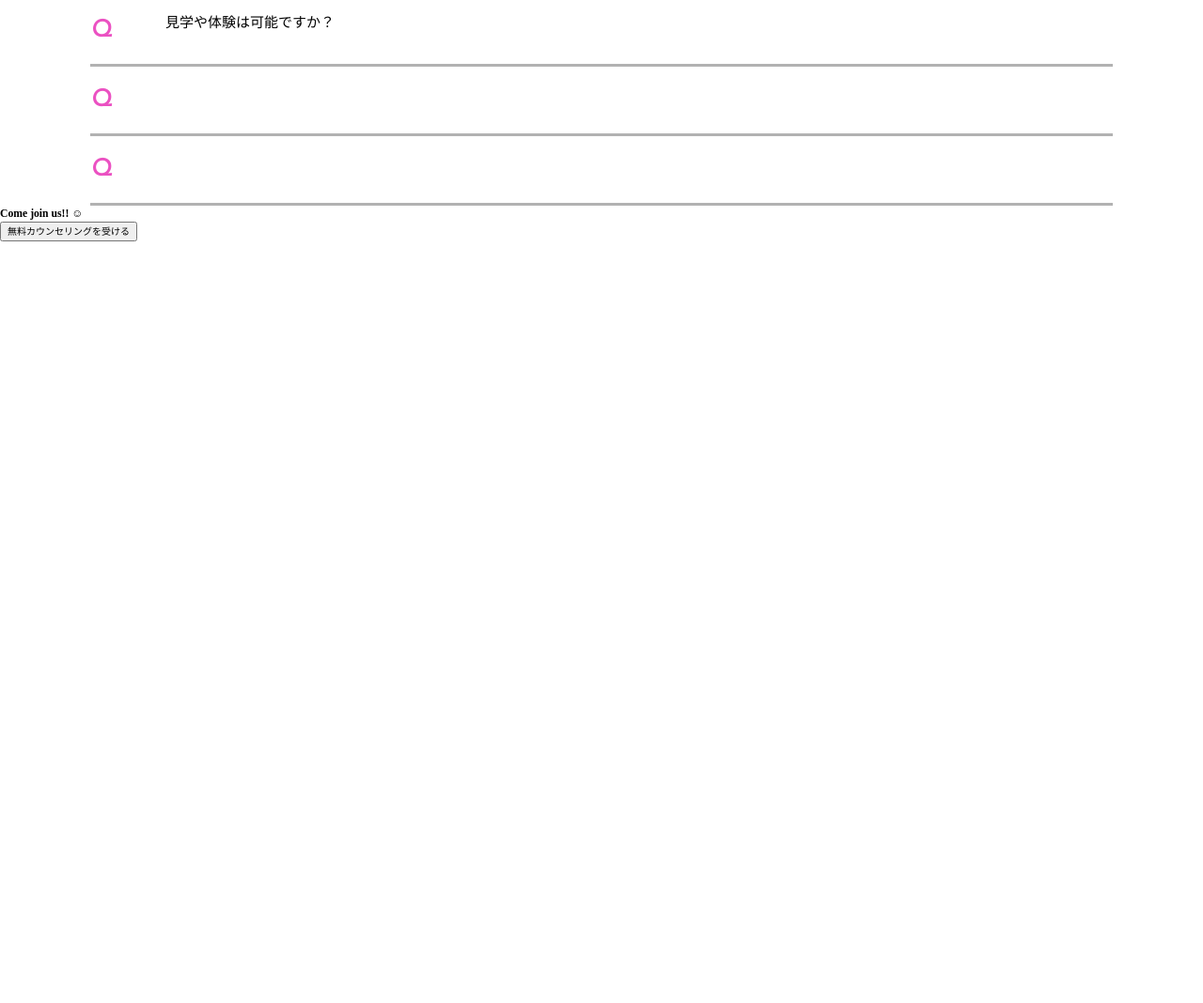
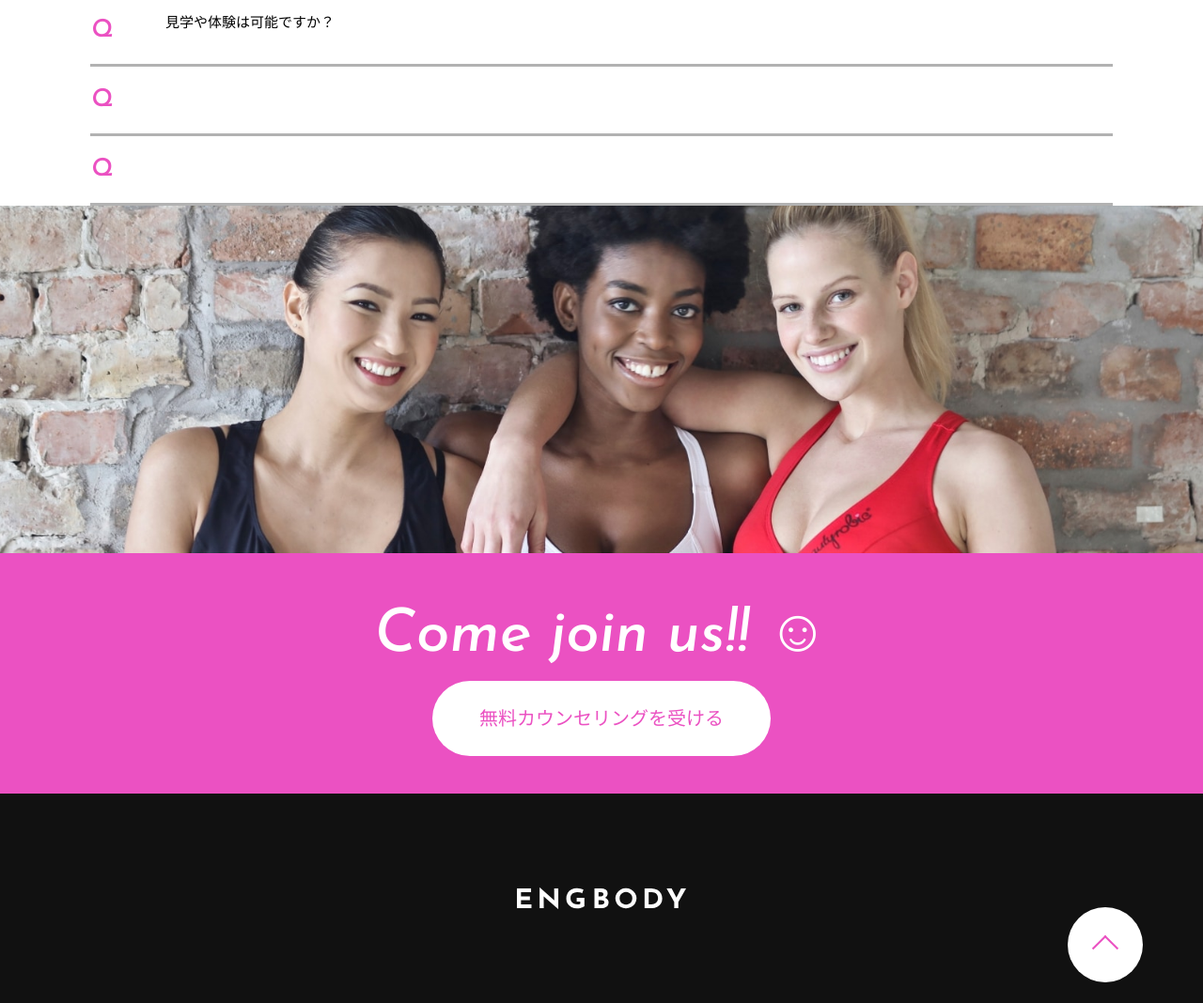
Before and after one commit to zaki358/endbody, a website: page front.html in a window 1280 px wide. Shown: the part 4967-6035 px from the top of the page at 94% size. Before the commit the page ends 5224 px from the top, so only its background shows below. Drawn offline with nearby package versions, Linux system fonts and the light colour scheme.

Commit message:
調整なしJSなしは完成

```diff
--- a/front.html
+++ b/front.html
@@ -278,12 +278,15 @@
           <div class="p-guide__box--background"></div>
           <div class="p-guide__area">
             <h3 class="c-font__heading--guide">Come join us!! &#9786;</h3>
-            <button class="c-btn--guide">無料カウンセリングを受ける </button>
+            <button class="c-btn__guide">無料カウンセリングを受ける </button>
           </div>
         </div>
       </section>
     </main>
-    <footer id="l-footer"></footer>
+    <footer id="l-footer">
+      <button class="c-btn__footer--page-top"></button>
+      <img class="c-img__footer--icon" src="./src/images/front-page_footer.svg" alt="">
+    </footer>
   </div>
 
   <script src="https://code.jquery.com/jquery-3.6.1.min.js"
--- a/src/sass/layout/_footer.scss
+++ b/src/sass/layout/_footer.scss
@@ -0,0 +1,14 @@
+@use "../foundation/_variables.scss" as val;
+@use "../foundation/_mixin.scss";
+
+#l-footer {
+  position        : relative;
+  background-color: val.$black;
+  width           : 100%;
+  height          : auto;
+  padding         : 50px 0 50px 0;
+  @include mixin.mq("pc") {
+    padding: 100px 0 100px 0;
+  }
+
+}
--- a/src/sass/object/component/_btn.scss
+++ b/src/sass/object/component/_btn.scss
@@ -15,4 +15,50 @@
       height    : 90px;
     }
   }
+  &__guide {
+    background-color: val.$white;
+    color: val.$pink;
+    border: none;
+    border-radius: 50px;
+    font-size: 1.3rem;
+    width: 300px;
+    height: 55px;
+    @include mixin.mq("pc") {
+      font-size: 2.0rem;
+      width: 360px;
+      height: 80px;
+    }
+  }
+  &__footer--page-top {
+    padding: 0;
+    position: absolute;
+    right: 5%;
+    bottom: 10%;
+    border-radius: 50%;
+    border: none;
+    background-color: val.$white;
+    width: 40px;
+    height: 40px;
+    &::before {
+      content: "";
+      position: absolute;
+      left: 40%;
+      top: 60%;
+      width: 10px;
+      height: 10px;
+      border-top: solid 2px val.$pink;
+      border-left: solid 2px val.$pink;
+      transform: rotate(45deg) translate(-50%, -50%);
+    }
+    @include mixin.mq("pc") {
+      width: 80px;
+      height: 80px;
+      &::before {
+        left: 38%;
+        top: 60%;
+        width: 20px;
+        height: 20px;
+      }
+    }
+  }
 }
--- a/src/sass/object/component/_font.scss
+++ b/src/sass/object/component/_font.scss
@@ -197,4 +197,13 @@
 
     }
   }
+  &__heading--guide {
+    @include mixin.josefin600;
+    color: val.$white;
+    font-size: 2.6rem;
+    @include mixin.mq("pc") {
+      @include mixin.josefin500;
+      font-size: 6.4rem;
+    }
+  }
 }
--- a/src/sass/object/component/_img.scss
+++ b/src/sass/object/component/_img.scss
@@ -46,4 +46,15 @@
     height: 100%;
     object-fit: cover;
   }
+  &__footer--icon {
+    display: block;
+    margin: auto;
+    width: 87px;
+    height: 11px;
+    @include mixin.mq("pc") {
+      width: 180px;
+      height: 23px;
+
+    }
+  }
 }
--- a/src/sass/object/project/_guide.scss
+++ b/src/sass/object/project/_guide.scss
@@ -1,2 +1,32 @@
 @use "../../foundation/_mixin.scss";
 @use "../../foundation/_variables.scss" as val;
+
+.p-guide {
+  &__container {
+    width: 100%;
+    height: auto;
+
+  }
+  &__box--background {
+    background-image: url(../../../../src/images/front-page_guide_background_sp.png);
+    background-position: center center;
+    background-repeat: no-repeat;
+    background-size: cover;
+    width: 100%;
+    height: 180px;
+    @include mixin.mq("pc") {
+      background-image: url(../../../../src/images/front-page_guide_background_pc.png);
+      height: 370px;
+    }
+  }
+  &__area {
+    text-align: center;
+    background-color: val.$pink;
+    width: 100%;
+    height: auto;
+    padding: 30px 0 20px 0;
+    @include mixin.mq("pc") {
+    padding: 40px 0 40px 0;
+    }
+  }
+}
```
Also changed, not shown: css/style.css, css/style.min.css, src/images/front-page_footer.svg (added), src/images/front-page_guide_background_pc.png (added), src/images/front-page_guide_background_sp.png (added), 2 other files.
